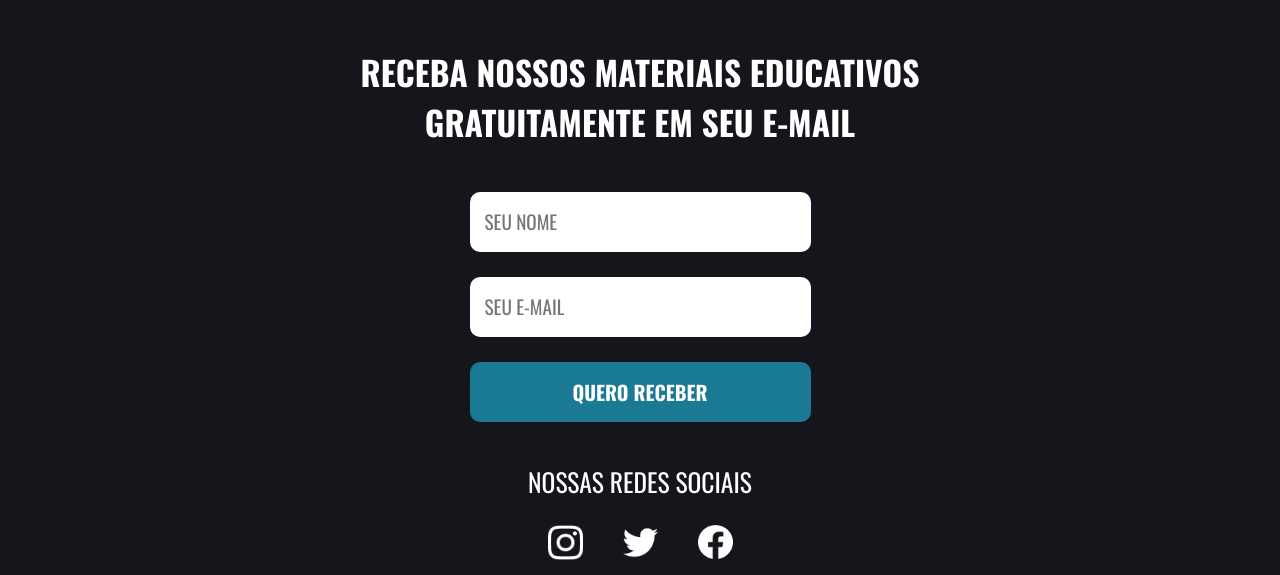
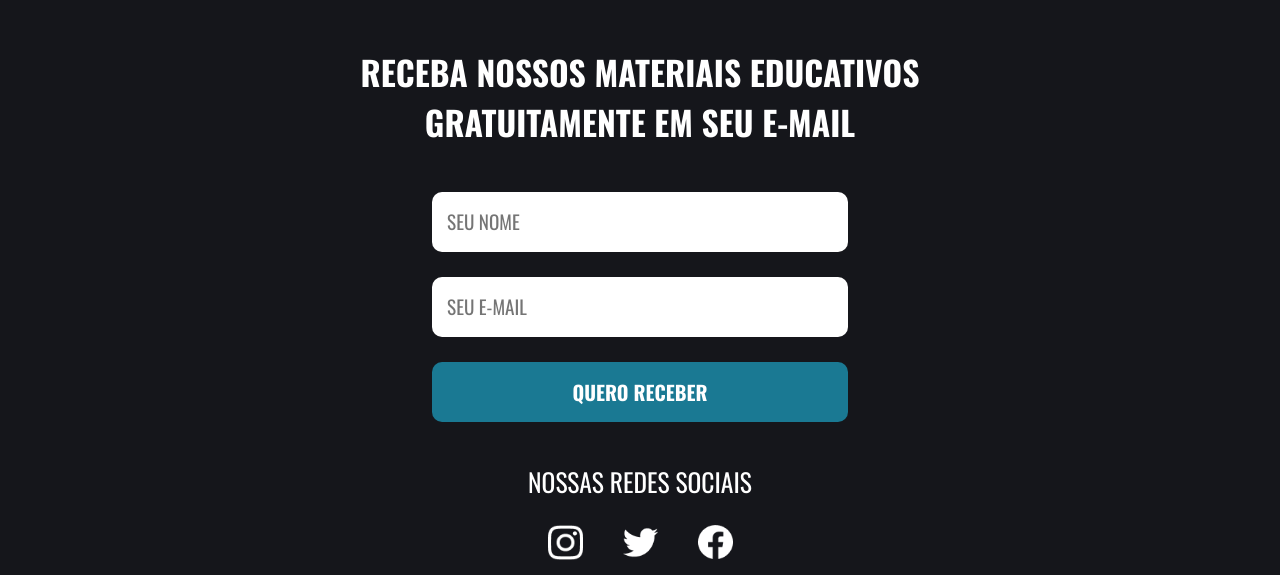
Before and after one commit to lucasrenandev/landing-page-reecontrow, a plain HTML site: page index.html in a window 1280 px wide. Shown: the part 1029-1604 px from the top of the page. Drawn offline with nearby package versions, Linux system fonts and the light colour scheme.

Commit message:
Update style.css

```diff
--- a/estilo/style.css
+++ b/estilo/style.css
@@ -255,7 +255,7 @@ main {
 }
 
 form {
-    width: 50%;
+    width: 100%;
     display: flex;
     flex-direction: column;
     align-items: center;
@@ -265,7 +265,7 @@ form {
 }
 
 form input {
-    width: 55%;
+    width: 33%;
     height: 60px;
     border: none;
     outline: none;
@@ -280,7 +280,7 @@ form input::placeholder {
 }
 
 form button {
-    width: 55%;
+    width: 33%;
     height: 60px;
     border: none;
     border-radius: 10px;
```
